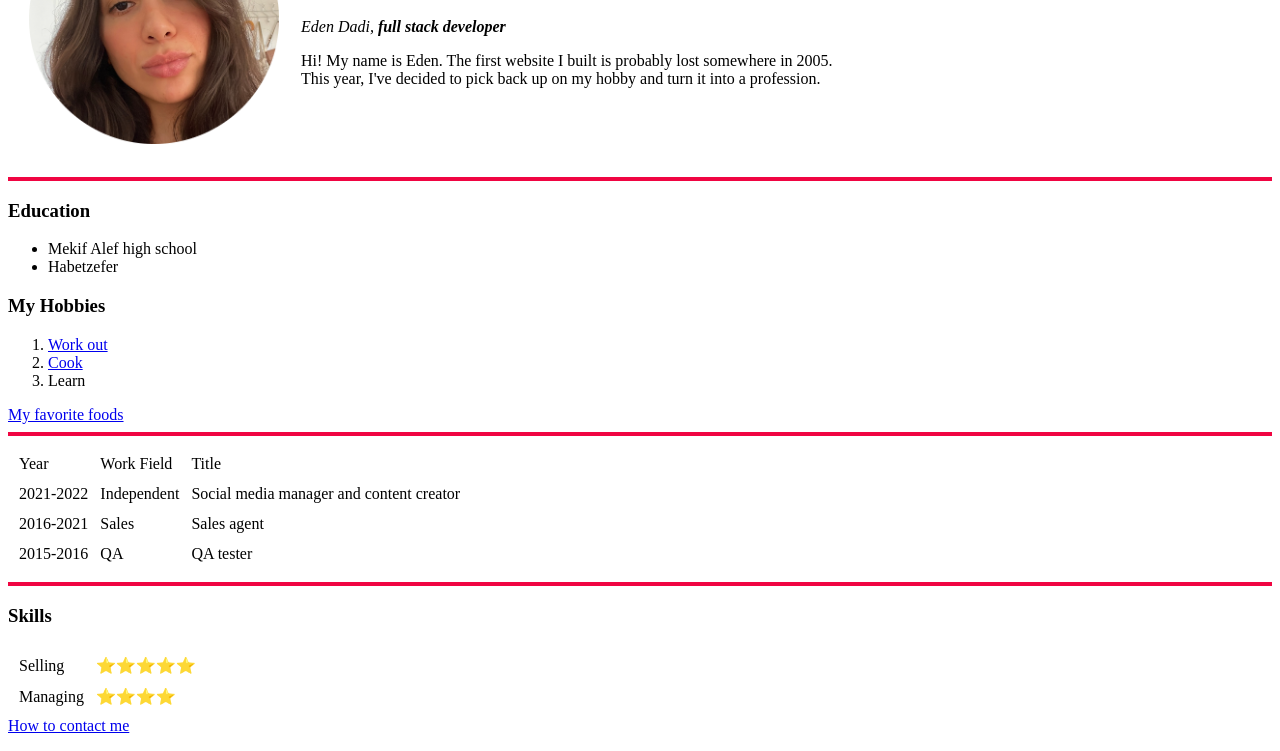
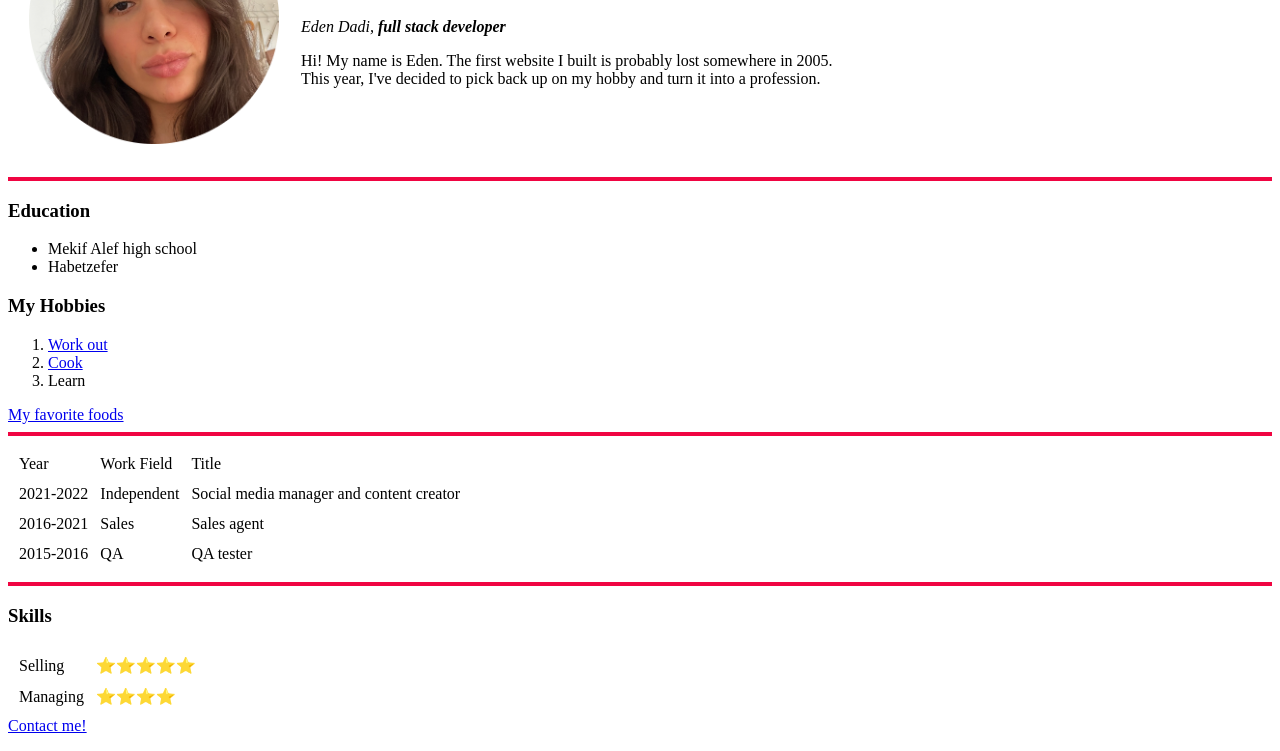
Before and after one commit to edendadi/CV, a plain HTML site: page index.html in a window 1280 px wide. Shown: the part 135-886 px from the top of the page. Drawn offline with Linux system fonts and the light colour scheme.

Commit message:
Update index.html

```diff
--- a/index.html
+++ b/index.html
@@ -69,7 +69,7 @@
       <td>⭐⭐⭐⭐</td>
     </tr>
   </table>
-  <a href="contact me.html">How to contact me</a>
+  <a href="Contact me.html">Contact me!</a>
   </tbody>
   </p>
 </body>
```
